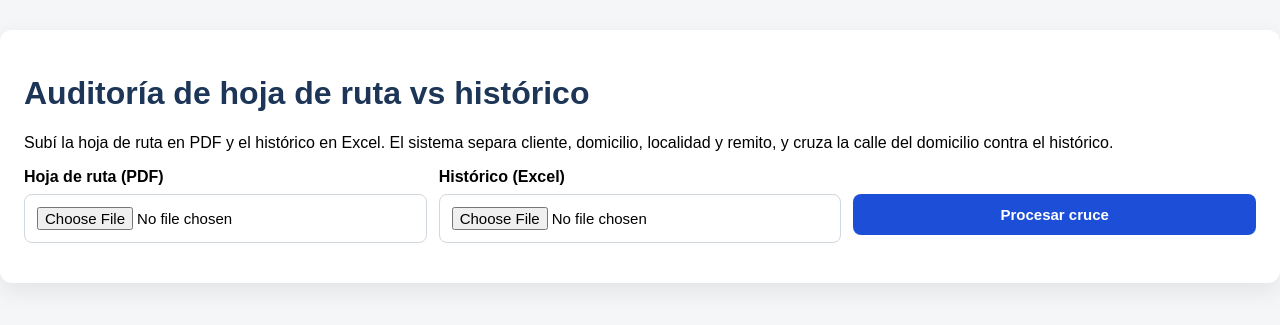
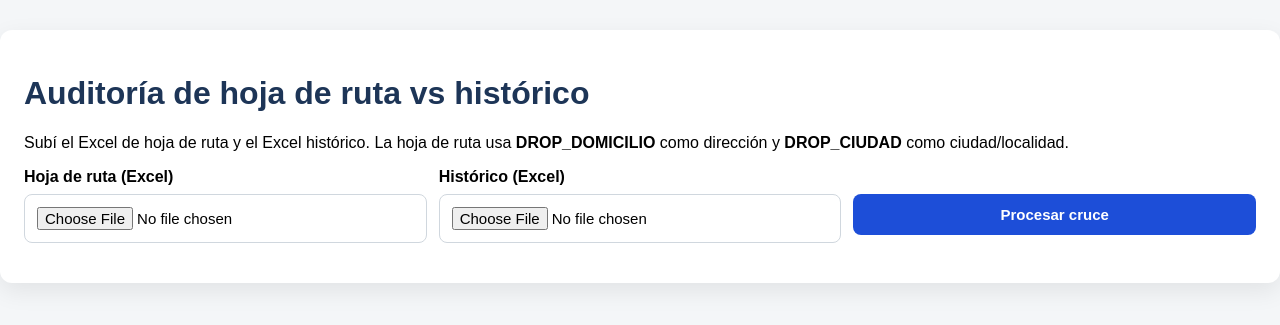
Before and after one commit to matiasmarin390-ship-it/B2C, a Flask app: page / in a window 1280 px wide. Shown: the top 325 px of the page. Run offline with Flask 3, Linux system fonts and the light colour scheme.

Commit message:
Update index.html

```diff
--- a/templates/index.html
+++ b/templates/index.html
@@ -31,7 +31,7 @@
 <body>
 <div class="container">
     <h1>Auditoría de hoja de ruta vs histórico</h1>
-    <p>Subí la hoja de ruta en PDF y el histórico en Excel. El sistema separa cliente, domicilio, localidad y remito, y cruza la calle del domicilio contra el histórico.</p>
+    <p>Subí el Excel de hoja de ruta y el Excel histórico. La hoja de ruta usa <strong>DROP_DOMICILIO</strong> como dirección y <strong>DROP_CIUDAD</strong> como ciudad/localidad.</p>
 
     {% if error %}
         <div class="error">{{ error }}</div>
@@ -40,13 +40,13 @@
     <form method="POST" enctype="multipart/form-data">
         <div class="row">
             <div class="field">
-                <label for="pdf_file">Hoja de ruta (PDF)</label>
-                <input type="file" name="pdf_file" id="pdf_file" accept=".pdf" required>
+                <label for="ruta_file">Hoja de ruta (Excel)</label>
+                <input type="file" name="ruta_file" id="ruta_file" accept=".xlsx,.xls" required>
             </div>
 
             <div class="field">
-                <label for="xlsx_file">Histórico (Excel)</label>
-                <input type="file" name="xlsx_file" id="xlsx_file" accept=".xlsx,.xls" required>
+                <label for="historico_file">Histórico (Excel)</label>
+                <input type="file" name="historico_file" id="historico_file" accept=".xlsx,.xls" required>
             </div>
 
             <div class="field">
```
